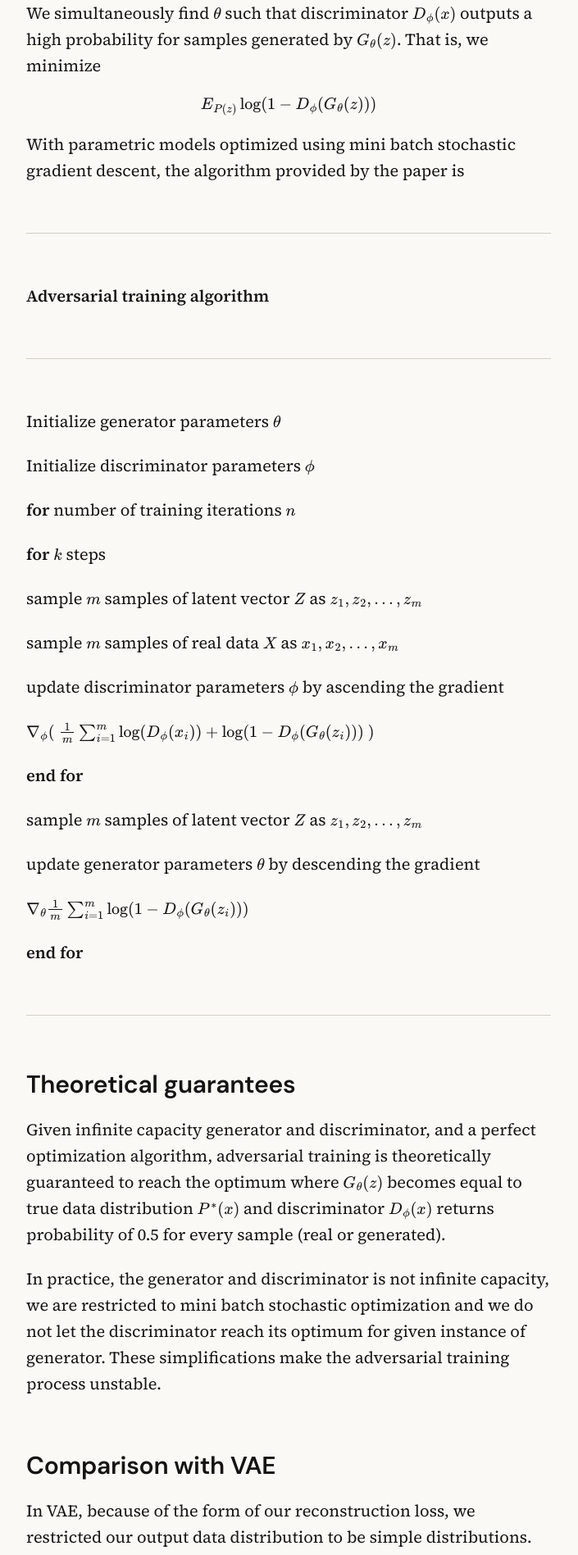
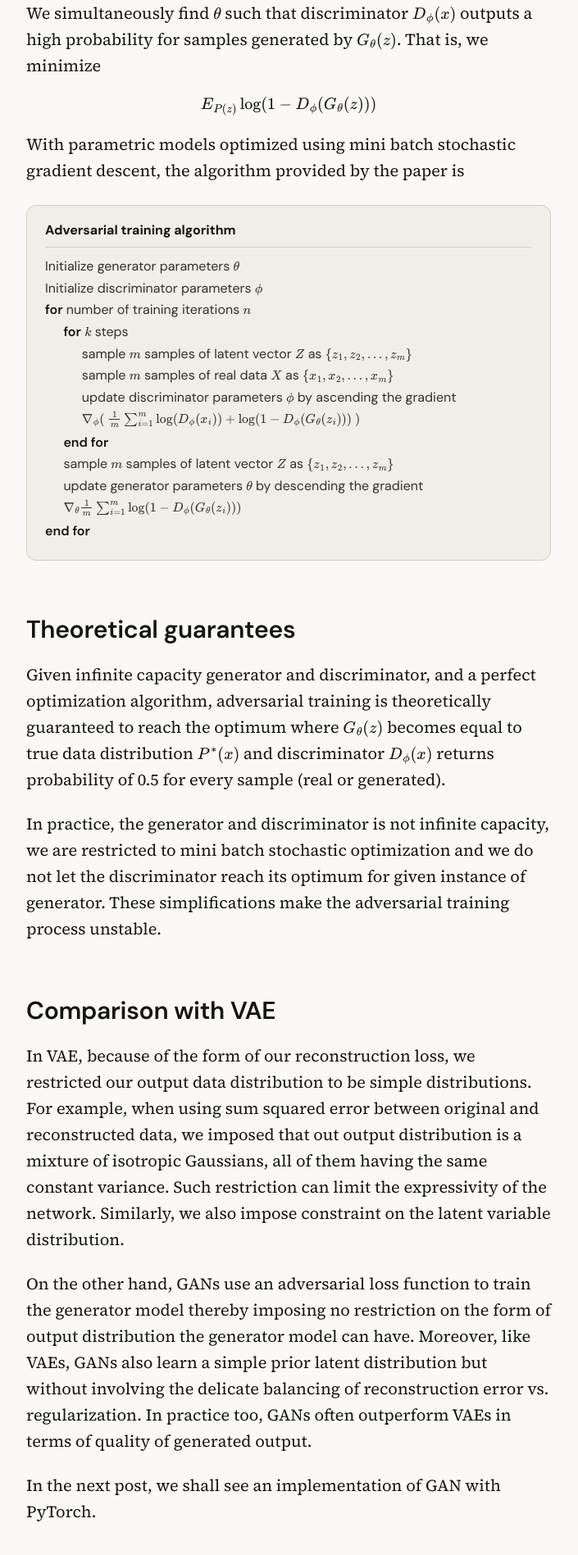
Before and after one commit to gauravtendolkar/gauravtendolkar.github.io, a Jekyll site: the page built from docs/_posts/2024-06-06-4-Generative-Adversarial-Networks.markdown, in a window 1280 px wide. Shown: the part 1450-3347 px from the top of the page at 82% size, without its empty margins (420-1125 px from the left). Built offline with Jekyll 4.4.1, drawn with Linux system fonts in a browser that asks for light colours; formulas are drawn with MathJax 3.

Commit message:
Fix GAN algorithm rendering
Co-authored-by: Copilot <223556219+Copilot@users.noreply.github.com>

Copilot-Session: 78aa1555-3998-44b1-8f72-e02d08f04201

```diff
--- a/docs/_posts/2024-06-06-4-Generative-Adversarial-Networks.markdown
+++ b/docs/_posts/2024-06-06-4-Generative-Adversarial-Networks.markdown
@@ -26,38 +26,22 @@ $$
 
 With parametric models optimized using mini batch stochastic gradient descent, the algorithm provided by the paper is
 
----
-
-**Adversarial training algorithm**
-
----
-Initialize generator parameters $\theta$
-
-Initialize discriminator parameters $\phi$
-
-**for** number of training iterations $n$
-
-**for** $k$ steps
-
-sample $m$ samples of latent vector $Z$ as $\{z_1, z_2, ..., z_m\}$
-
-sample $m$ samples of real data $X$ as $\{x_1, x_2, ..., x_m\}$
-
-update discriminator parameters $\phi$ by ascending the gradient
-
-$\nabla_{\phi} ( \ \frac{1}{m}\sum_{i=1}^m \log(D_{\phi}(x_i)) + \log(1-D_{\phi}(G_{\theta}(z_i))) \ )$
-
-**end for**
-
-sample $m$ samples of latent vector $Z$ as $\{z_1, z_2, ..., z_m\}$
-
-update generator parameters $\theta$ by descending the gradient
-
-$\nabla_{\theta} \frac{1}{m}\sum_{i=1}^m \log(1-D_{\phi}(G_{\theta}(z_i)))$
-
-**end for**
-
----
+<div class="algorithm-box">
+<p class="algorithm-caption"><strong>Adversarial training algorithm</strong></p>
+<p class="algorithm-line">Initialize generator parameters $\theta$</p>
+<p class="algorithm-line">Initialize discriminator parameters $\phi$</p>
+<p class="algorithm-line"><strong>for</strong> number of training iterations $n$</p>
+<p class="algorithm-line indent-1"><strong>for</strong> $k$ steps</p>
+<p class="algorithm-line indent-2">sample $m$ samples of latent vector $Z$ as $\{z_1, z_2, ..., z_m\}$</p>
+<p class="algorithm-line indent-2">sample $m$ samples of real data $X$ as $\{x_1, x_2, ..., x_m\}$</p>
+<p class="algorithm-line indent-2">update discriminator parameters $\phi$ by ascending the gradient</p>
+<p class="algorithm-line algorithm-formula indent-2">$\nabla_{\phi} ( \ \frac{1}{m}\sum_{i=1}^m \log(D_{\phi}(x_i)) + \log(1-D_{\phi}(G_{\theta}(z_i))) \ )$</p>
+<p class="algorithm-line indent-1"><strong>end for</strong></p>
+<p class="algorithm-line indent-1">sample $m$ samples of latent vector $Z$ as $\{z_1, z_2, ..., z_m\}$</p>
+<p class="algorithm-line indent-1">update generator parameters $\theta$ by descending the gradient</p>
+<p class="algorithm-line algorithm-formula indent-1">$\nabla_{\theta} \frac{1}{m}\sum_{i=1}^m \log(1-D_{\phi}(G_{\theta}(z_i)))$</p>
+<p class="algorithm-line"><strong>end for</strong></p>
+</div>
 
 
 ## Theoretical guarantees
--- a/docs/assets/css/site.css
+++ b/docs/assets/css/site.css
@@ -407,6 +407,7 @@ a.post-row__title:hover { color: var(--fg-tertiary); }
   grid-template-columns: 1fr;
   gap: 24px;
 }
+.article-grid > * { min-width: 0; }
 @media (min-width: 800px) {
   .article-grid { grid-template-columns: minmax(200px, 300px) 1fr; gap: 64px; }
 }
@@ -521,6 +522,54 @@ a.post-row__title:hover { color: var(--fg-tertiary); }
 }
 .post-content th, .post-content td { padding: 10px 14px; border-bottom: 1px solid var(--border-subtle); text-align: left; vertical-align: top; }
 .post-content th { font-weight: 600; border-bottom-color: var(--fg); }
+
+/* Pseudo-code algorithm blocks used by math-heavy posts */
+.post-content .algorithm-box {
+  margin: 1.6em 0 2em;
+  padding: 18px 22px 20px;
+  background: var(--bg-secondary);
+  border: 1px solid var(--border-subtle);
+  border-radius: var(--radius-md);
+  font-family: var(--sans);
+  font-size: 16px;
+  line-height: 1.45;
+  overflow-x: auto;
+}
+.post-content .algorithm-caption {
+  margin: 0 0 .65rem;
+  padding-bottom: .6rem;
+  border-bottom: 1px solid var(--border-subtle);
+  font-weight: 600;
+}
+.post-content .algorithm-line {
+  margin: .22rem 0;
+  color: var(--fg-secondary);
+}
+.post-content .algorithm-line strong {
+  color: var(--fg);
+  font-weight: 600;
+}
+.post-content .algorithm-line.indent-1 { padding-left: 1.4rem; }
+.post-content .algorithm-line.indent-2 { padding-left: 2.8rem; }
+.post-content .algorithm-formula {
+  line-height: 1.35;
+  overflow-x: auto;
+  padding-bottom: 2px;
+}
+
+@media (max-width: 566px) {
+  .post-content .algorithm-box {
+    margin-left: calc(-1 * var(--page-margins));
+    margin-right: calc(-1 * var(--page-margins));
+    border-left: 0;
+    border-right: 0;
+    border-radius: 0;
+    padding: 16px var(--page-margins) 18px;
+    font-size: 15px;
+  }
+  .post-content .algorithm-line.indent-1 { padding-left: 1rem; }
+  .post-content .algorithm-line.indent-2 { padding-left: 2rem; }
+}
 
 /* Callouts used in posts: <div class="callout"> */
 .callout {
```
